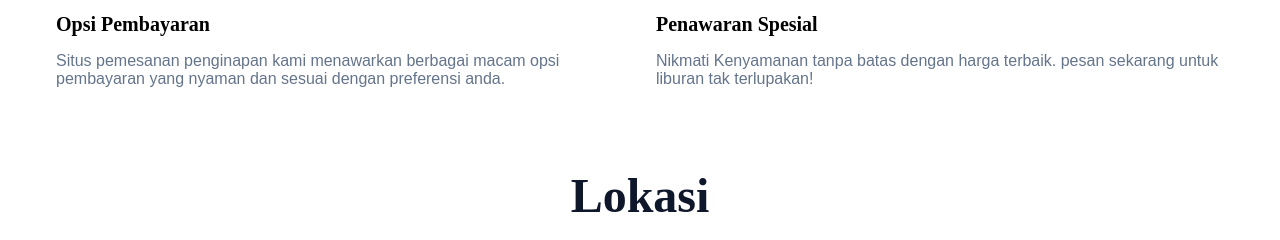
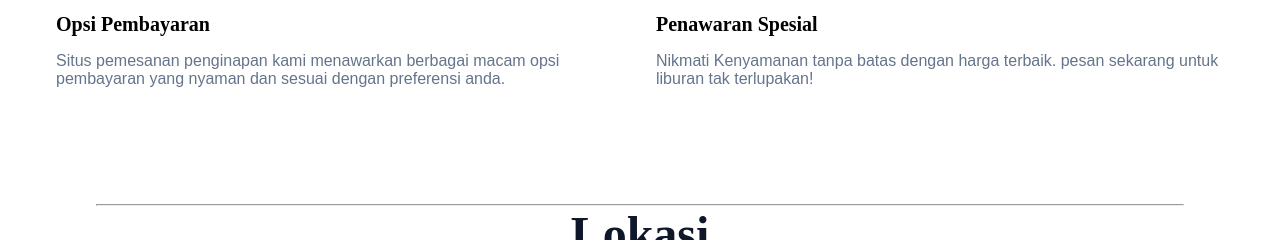
Before and after one commit to pradiptadewan/UTS-PEMOGRAMAN-WEB, a PHP site: page / in a window 1280 px wide. Shown: the part 2940-3180 px from the top of the page. Run offline with PHP 8.4, Linux system fonts and the light colour scheme.

Commit message:
Tambah sedikit bagian maps

```diff
--- a/index.html
+++ b/index.html
@@ -10,6 +10,7 @@
 </head>
 
 <body>
+<!-- Navbar -->
   <nav>
     <div class="nav__bar">
       <div class="nav__header">
@@ -45,7 +46,9 @@
       <button class="btn">PESAN SEKARANG</button>
     </div>
   </header>
+<!-- Navbar -->
 
+<!-- Booking -->
   <section class="booking">
     <div class="section__container booking__container">
       <form action="/">
@@ -65,7 +68,10 @@
       </form>
     </div>
   </section>
+<!-- Booking -->
 
+
+<!-- Tentang Kami -->
   <section class="about" id="about">
     <div class="section__container about__container">
       <div class="about__grid">
@@ -101,7 +107,9 @@
       </div>
     </div>
   </section>
+<!-- Tentang Kami -->
 
+<!-- Room -->
   <section class="room__container" id="room">
     <p class="section__subheader">RUANGAN</p>
     <h2 class="section__header">Type Kamar dan Harga</h2>
@@ -140,8 +148,10 @@
       </div>
     </div>
   </section>
+<!-- Room -->
 
 
+<!-- Fitur -->
 <section class="section__container feature__container" id="feature">
   <p class="section__subheader">FASILITAS</p>
   <h2 class="section__header">FITUR</h2>
@@ -195,17 +205,19 @@
     </div>
   </div>
 </section>
-
+<!-- Fitur -->
 
 <!-- Maps -->
-
+<br>
+<br>
+<hr>
 <h2>Lokasi</h2>
 <div class="maps" id="lokasi">
 <iframe src="https://www.google.com/maps/embed?pb=!1m18!1m12!1m3!1d15818.19733330406!2d110.1971244808419!3d-7.623914270958199!2m3!1f0!2f0!3f0!3m2!1i1024!2i768!4f13.1!3m3!1m2!1s0x2e7a8dac1cac2513%3A0x1fc9cfb8bf75a3b!2sGRIYO%20DHAHAR%20JOGLO%20DHEPIS!5e0!3m2!1sen!2sid!4v1715325084943!5m2!1sen!2sid" width="600" height="450" style="border:0;" allowfullscreen="" loading="lazy" referrerpolicy="no-referrer-when-downgrade"></iframe>
 </div>
-
-
-
+<br>
+<br>
+<!-- Maps -->
 
 <!-- Footer -->
 <footer class="footer">
@@ -274,5 +286,7 @@
     Copyright © 2024 UTS Pemograman Web.
   </div>
 </footer>
+<!-- Footer -->
+
 </body>
 </html>
--- a/style.css
+++ b/style.css
@@ -336,12 +336,14 @@ h2{
   margin: auto;
   margin-top: 20px;
   margin-bottom: 30px;
+  border-radius: 10px;
 }
 
 iframe{
   width: 100%;
   height: 300px;
-
+  border-radius: 10px;
+  box-shadow: 10px 10px rgba(0, 0, 0, 0.2);
 }
 
 @media (width > 480px) {
@@ -677,3 +679,9 @@ img {
   text-align: center;
   font-weight: bold;
 }
+
+hr{
+  margin: 0 auto;
+  width: 85%;
+  height: 2px;
+}
```
